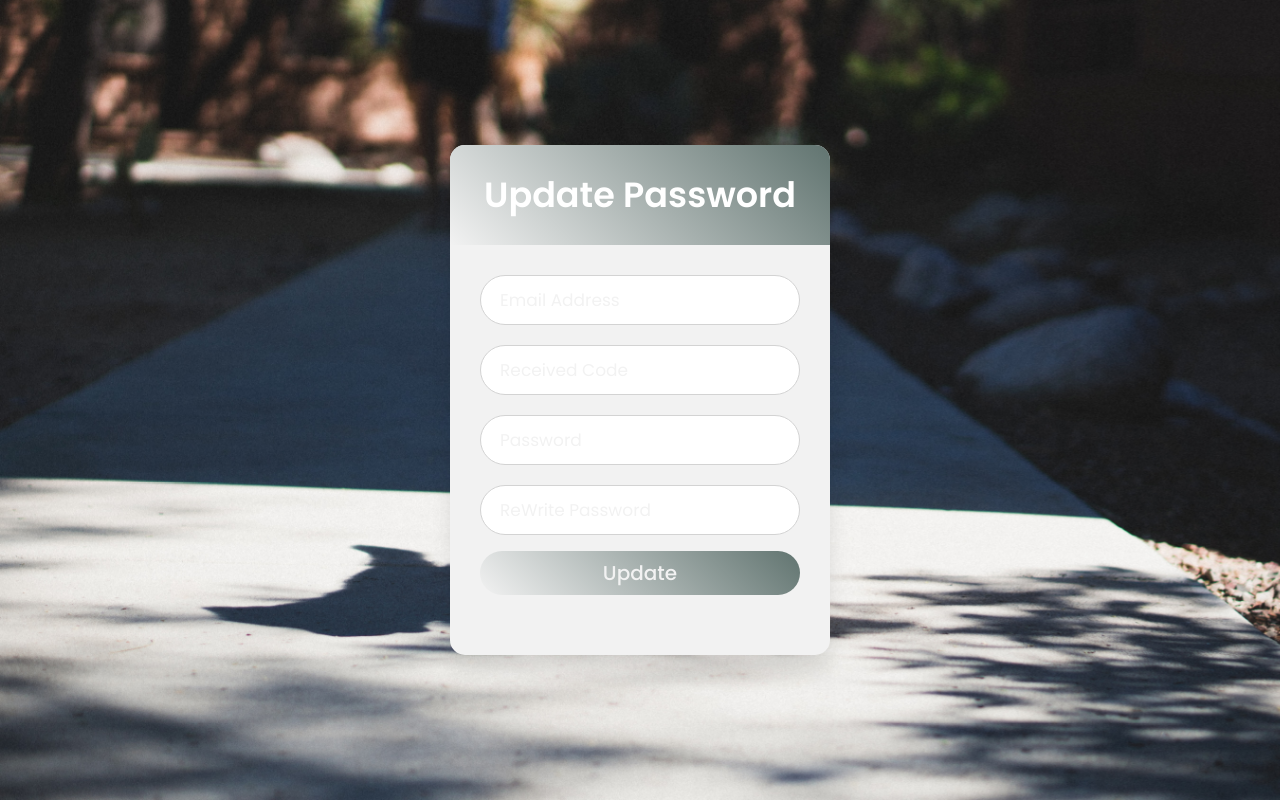
After one commit to RaghadSD/PETcare, a PHP site: page /UpdatePassword.html in a window 1280 px wide. The commit adds this page. Run offline with PHP 8.4, Linux system fonts and the light colour scheme.

Commit message:
colors changed

```diff
--- a/Login Form.html
+++ b/Login Form.html
@@ -4,7 +4,7 @@
   <head>
     <meta charset="utf-8">
 
-    <link rel="stylesheet" href="/Users/dalalgheshiyan/Desktop/level 6 /RgisterStyle.css">
+    <link rel="stylesheet" href="Style1.css">
   </head>
   <body>
     <div class="wrapper">
@@ -23,12 +23,12 @@
             <input type="checkbox" id="remember-me">
             <label for="remember-me">Remember me</label>
           </div>
-          <div class="pass-link"><a href="/Users/dalalgheshiyan/Desktop/level 6 /NewPassword.html">Forgot password?</a></div>
+          <div class="pass-link"><a href="UpdatePassword.html">Forgot password?</a></div>
         </div>
         <div class="field">
           <input type="submit" value="Login">
         </div>
-        <div class="signup-link">Not a member? <a href="/Users/dalalgheshiyan/Desktop/level 6 /Regestration Form.html">Signup now</a></div>
+        <div class="signup-link">Not a member? <a href="Regestration Form.html">Signup now</a></div>
       </form>
     </div>
   </body>
--- a/Regestration Form.html
+++ b/Regestration Form.html
@@ -4,7 +4,7 @@
   <head>
     <meta charset="utf-8">
 
-    <link rel="stylesheet" href="/Users/dalalgheshiyan/Desktop/level 6 /RgisterStyle.css">
+    <link rel="stylesheet" href="Style1.css">
   </head>
   <body>
     <div class="wrapper">
@@ -42,14 +42,14 @@
 
       <div class="content">
       <div class="radio">
-       <label style="color: #FF676D;" for="gender">Gender</label>
+       <label style="color: #617470;" for="gender">Gender</label>
           <input type="radio" name="gender" value="Male" required>
           <label for="male">male</label>
           <input type="radio" name="gender" value="Female" required>
           <label for="female">female</label>
       </div></div>
 
-      <p> <lable style="color: #FF676D;"> Profile photo <br<>
+      <p> <lable style="color: #617470;"> Profile photo <br<>
           <input type="file" id="myFile" name="filename">
       <p>
         <div class="field">
--- a/Style1.css
+++ b/Style1.css
@@ -10,14 +10,14 @@ html,body{
   height: 100%;
   width: 100%;
   place-items: center;
-  background-image:url('/Users/dalalgheshiyan/Desktop/level 6 /pets 1 pixabay copy.jpg') ;
+  background-image:url('andrew-schultz-DTSDD968Mpw-unsplash.jpg') ;
  background-repeat: no-repeat;
  background-size: cover;
  background-attachment: fixed;;
 
 }
 ::selection{
-  background: #FF676D;
+  background: #617470;
   color: #f2f2f2;
 }
 .wrapper{
@@ -36,7 +36,7 @@ html,body{
   color: #fff;
   user-select: none;
   border-radius: 15px 15px 0 0;
-  background: linear-gradient(-135deg, #FF676D, #f2f2f2);
+  background: linear-gradient(-135deg, #617470, #f2f2f2);
 }
 .wrapper form{
   padding: 10px 30px 50px 30px;
@@ -49,7 +49,7 @@ html,body{
     width: 130px;
     border-radius: 50%;
     padding: 3px;
-    background: #FF676D;
+    background: #617470;
     margin-bottom: 14px;
 
   }
@@ -74,7 +74,7 @@ html,body{
 }
 .wrapper form .field input:focus,
 form .field input:valid{
-  border-color: #FF676D;
+  border-color: #617470;
 }
 .wrapper form .field label{
   position: absolute;
@@ -91,7 +91,7 @@ form .field input:focus ~ label,
 form .field input:valid ~ label{
   top: 0%;
   font-size: 16px;
-  color: #FF676D;
+  color: #617470;
   background: #f2f2f2;
   transform: translateY(-50%);
 }
@@ -118,7 +118,7 @@ form .content .radio{
 form .content input{
   width: 15px;
   height: 15px;
-  background: #FF676D;
+  background: #617470;
 }
 form .content label{
   color: #262626;
@@ -136,7 +136,7 @@ form .field input[type="submit"]{
   font-size: 20px;
   font-weight: 500;
   cursor: pointer;
-  background: linear-gradient(-135deg, #FF676D, #f2f2f2);
+  background: linear-gradient(-135deg, #617470, #f2f2f2);
   transition: all 0.3s ease;
 }
 form .field input[type="submit"]:active{
@@ -149,7 +149,7 @@ form .signup-link{
 }
 form .pass-link a,
 form .signup-link a{
-  color: #FF676D;
+  color: #617470;
   text-decoration: none;
 }
 form .pass-link a:hover,
--- /dev/null
+++ b/UpdatePassword.html
@@ -0,0 +1,42 @@
+<!DOCTYPE html>
+<!-- Created By CodingLab - www.codinglabweb.com -->
+<html lang="en" dir="ltr">
+  <head>
+    <meta charset="utf-8">
+   <!----<title>Login Form Design | CodeLab</title>---->
+    <link rel="stylesheet" href="Style1.css">
+  </head>
+  <body>
+    <div class="wrapper">
+      <div class="title">Update Password</div>
+      <form method = "post" action = "#">
+
+        <div class="field"  >
+          <input type="email" name ="Email"required>
+          <label>Email Address</label>
+        </div>
+
+        <div class="field">
+          <input type="text" name ="Code"required>
+          <label>Received Code</label>
+        </div>
+
+        <div class="field">
+            <input type="password" name ="Password"required>
+            <label> Password </label>
+          </div>
+
+        <div class="field">
+          <input type="password" name ="Password"required>
+          <label> ReWrite Password </label>
+        </div>
+
+
+          <div class="field" style="padding-top:2% ;">
+              <input type="submit" value="Update">
+            </div>
+        </p>
+        </form>
+    </div>
+  </body>
+</html>
```
